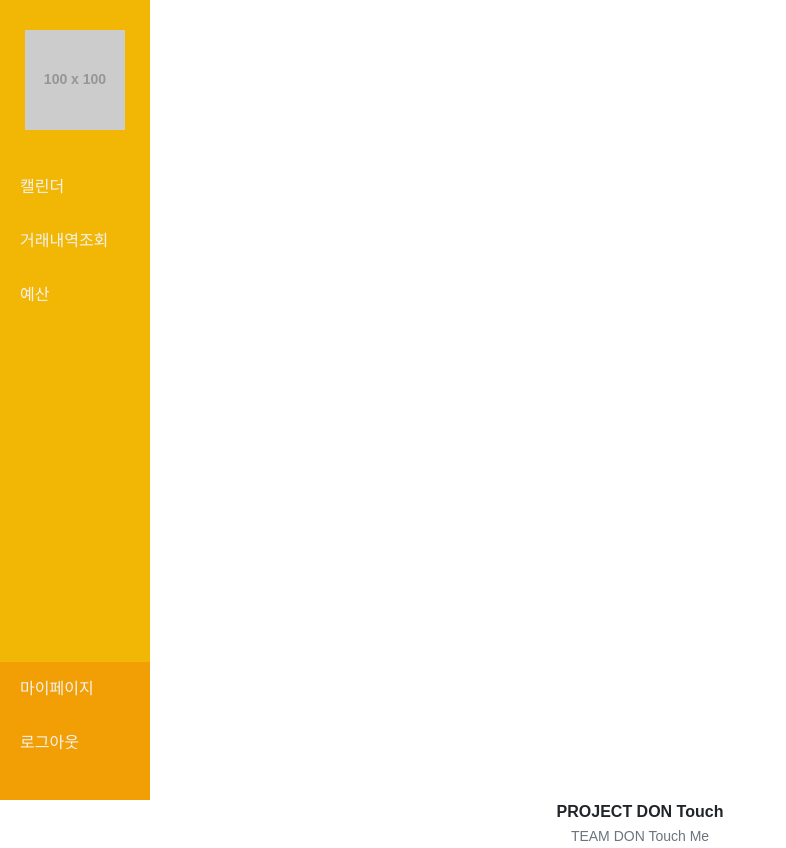
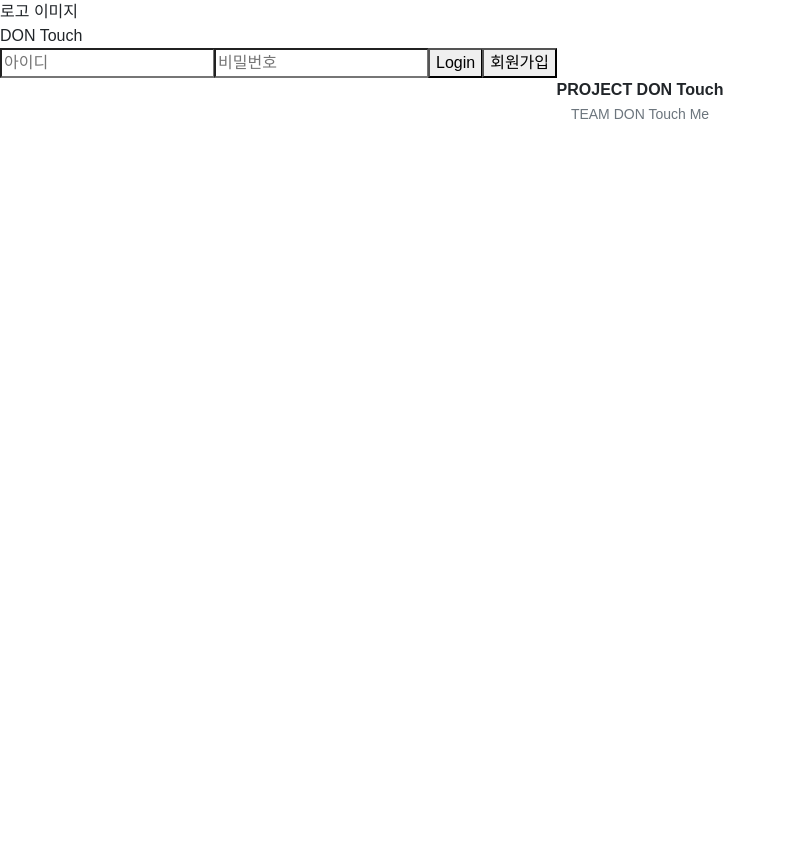
Before and after one commit to KBdontouch/KB-Skeleton-Project, a Vue app in the folder DonTouch/: page / in a window 1280 px wide. Shown: the whole page, without its empty margins (0-786 px from the left). After the commit the page ends 800 px from the top, so only its background shows below. Built offline with nearby package versions, Linux system fonts and the light colour scheme; a web font is replaced by a local one.

Commit message:
Add. index 라우터 경로 설정, 사이드바 로그인, 회원가입 화면에 안뜨게 설정

```diff
--- a/DonTouch/src/App.vue
+++ b/DonTouch/src/App.vue
@@ -1,9 +1,8 @@
 <script setup>
-import SideBar from './components/SideBar.vue';
 import Footer from './components/Footer.vue';
 </script>
 <template>
-  <SideBar />
+  <RouterView name="side"></RouterView>
   <div>
     <RouterView />
   </div>
--- a/DonTouch/src/components/SideBar.vue
+++ b/DonTouch/src/components/SideBar.vue
@@ -1,7 +1,7 @@
 <template>
   <nav class="sidebar">
     <div class="logo">
-      <router-link to="/" class="logo-link">
+      <router-link to="/main" class="logo-link">
         <img src="https://placehold.co/100x100/png" alt="로고 이미지" />
       </router-link>
     </div>
@@ -14,10 +14,23 @@
 
     <div class="userpage">
       <div><router-link to="/mypage">마이페이지</router-link></div>
-      <div><router-link to="/logout">로그아웃</router-link></div>
+      <div @click="logout">로그아웃</div>
     </div>
   </nav>
 </template>
+
+<script setup>
+import { useAuthStore } from '@/stores/auth';
+import { useRouter } from 'vue-router';
+
+const router = useRouter();
+
+const authStore = useAuthStore();
+const logout = () => {
+  authStore.logout();
+  router.push('/');
+};
+</script>
 
 <style scoped>
 /* 사이드바 기본 레이아웃 */
--- a/DonTouch/src/router/index.js
+++ b/DonTouch/src/router/index.js
@@ -1,9 +1,52 @@
-import TransactionDetail from '@/pages/calender/TransactionDetail.vue';
+import SideBar from '@/components/SideBar.vue';
+import Budget from '@/pages/budget/Budget.vue';
+import Calendar from '@/pages/calendar/Calendar.vue';
+import TransactionList from '@/pages/calendar/TransactionList.vue';
+import Main from '@/pages/main/Main.vue';
+import Join from '@/pages/user/Join.vue';
+import Login from '@/pages/user/Login.vue';
 import { createRouter, createWebHistory } from 'vue-router';
 
 const router = createRouter({
   history: createWebHistory(import.meta.env.BASE_URL),
-  routes: [{}],
+  routes: [
+    {
+      path: '/',
+      component: Login,
+    },
+    {
+      path: '/main',
+      components: {
+        default: Main,
+        side: SideBar,
+      },
+    },
+    {
+      path: '/budget',
+      components: {
+        default: Budget,
+        side: SideBar,
+      },
+    },
+    {
+      path: '/calendar',
+      components: {
+        default: Calendar,
+        side: SideBar,
+      },
+    },
+    {
+      path: '/transaction',
+      components: {
+        default: TransactionList,
+        side: SideBar,
+      },
+    },
+    {
+      path: '/join',
+      component: Join,
+    },
+  ],
 });
 
 export default router;
```
